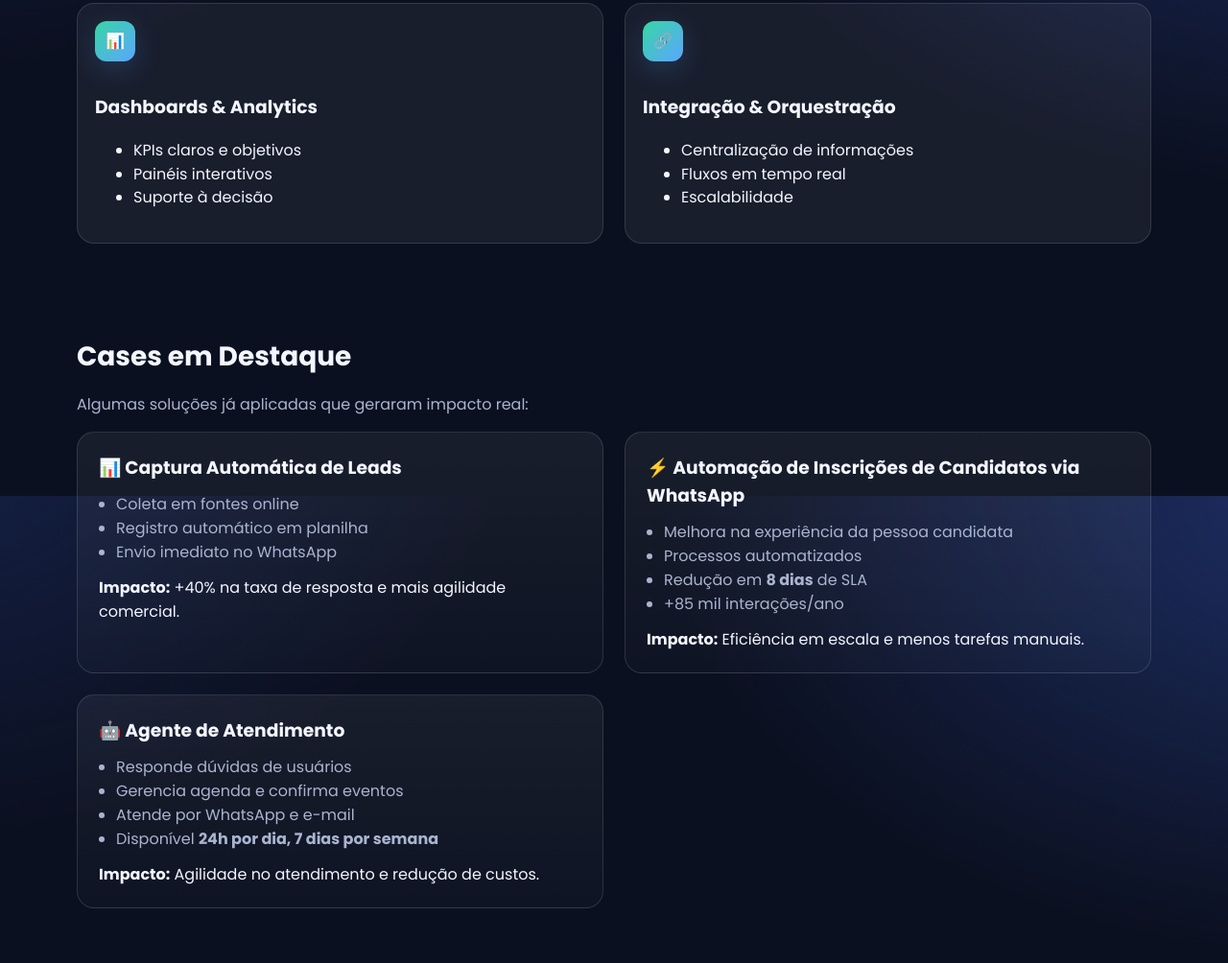
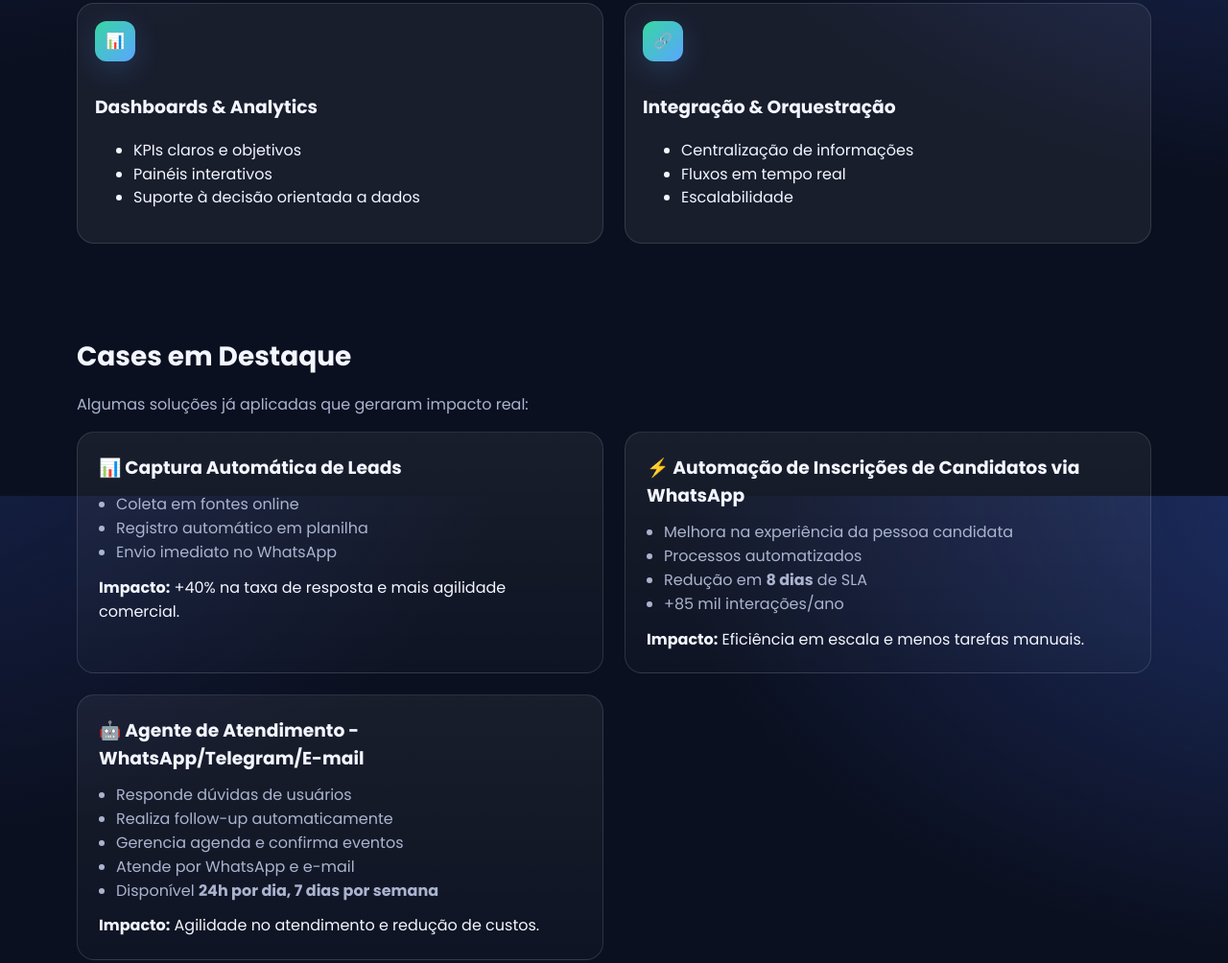
Before and after one commit to diegodivillela/diegovillela.github.io, a plain HTML site: page index.html in a window 1280 px wide. Shown: the part 1083-2087 px from the top of the page at 96% size. Drawn offline with Linux system fonts and the light colour scheme.

Commit message:
Update index.html

```diff
--- a/index.html
+++ b/index.html
@@ -192,7 +192,7 @@
             <ul>
               <li>KPIs claros e objetivos</li>
               <li>Painéis interativos</li>
-              <li>Suporte à decisão</li>
+              <li>Suporte à decisão orientada a dados</li>
             </ul>
           </div>
         </div>
@@ -239,9 +239,10 @@
         </div>
 
         <div class="card">
-          <h3>🤖 Agente de Atendimento</h3>
+          <h3>🤖 Agente de Atendimento - WhatsApp/Telegram/E-mail</h3>
           <ul>
             <li>Responde dúvidas de usuários</li>
+            <li>Realiza follow-up automaticamente</li>
             <li>Gerencia agenda e confirma eventos</li>
             <li>Atende por WhatsApp e e-mail</li>
             <li>Disponível <b>24h por dia, 7 dias por semana</b></li>
```
